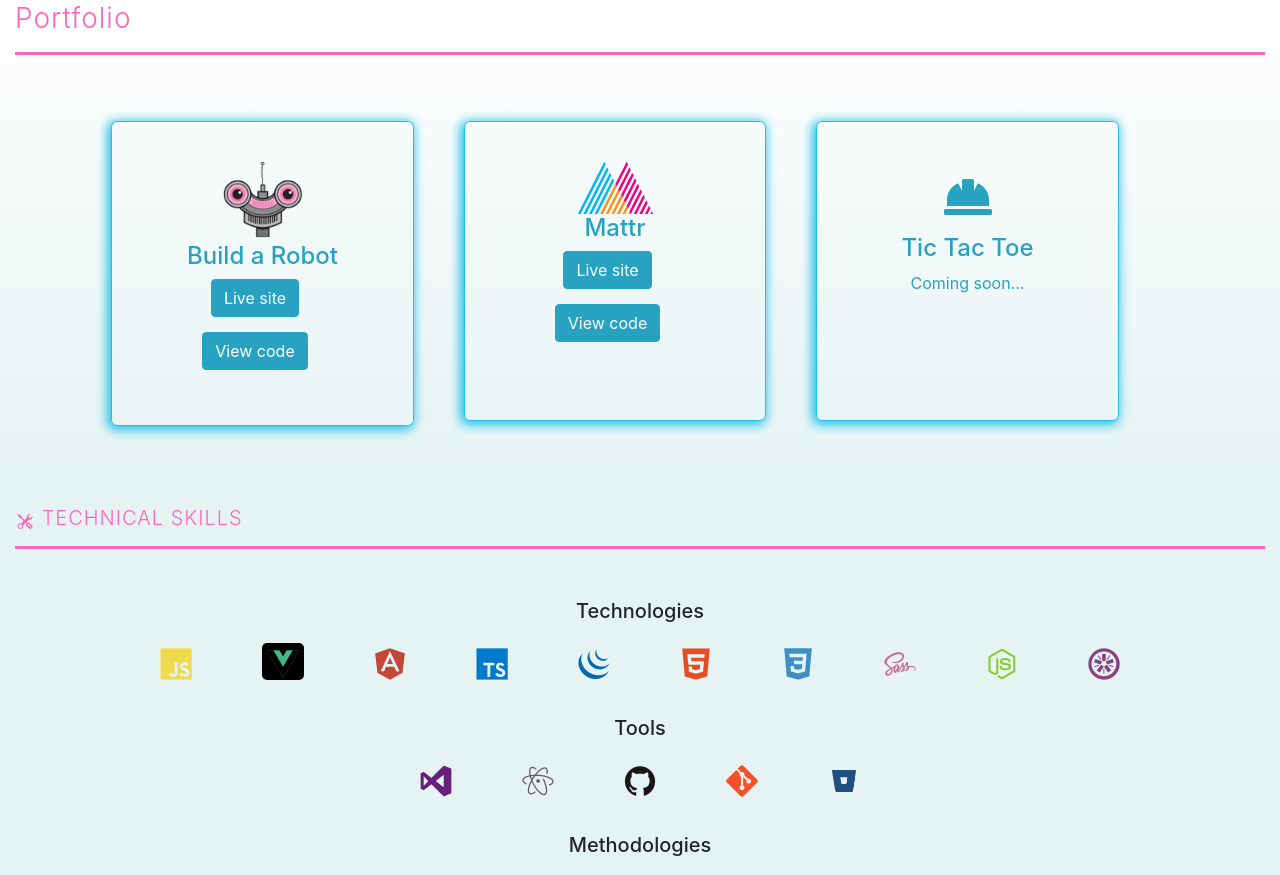
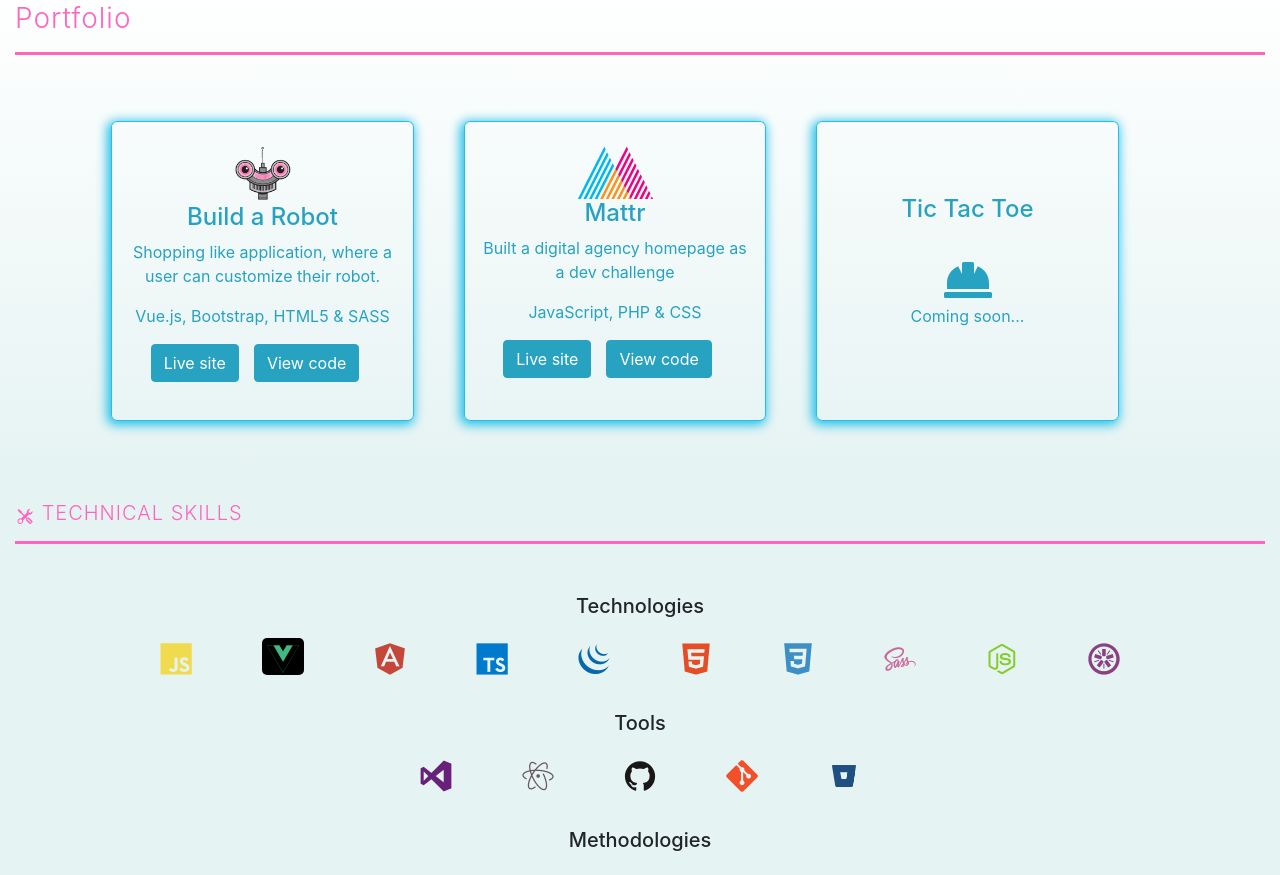
Before and after one commit to cassandreh1/cassandre-portfolio, an Angular app: page / in a window 1280 px wide. Shown: the part 940-1815 px from the top of the page. Built offline with nearby package versions, Linux system fonts and the light colour scheme.

Commit message:
adding porfolio items descriptions

```diff
--- a/src/app/portfolio/portfolio.component.html
+++ b/src/app/portfolio/portfolio.component.html
@@ -8,20 +8,29 @@
             <div class="col-sm-12 col-lg-3 portfolio-item">
                 <img src="../../assets/build-a-bot-logo.png" alt="build a robot logo">
                 <h4>Build a Robot</h4>
+                <p>Shopping like application, where a user can customize their robot.</p>
+                <p>Vue.js, Bootstrap, HTML5 & SASS</p>
+                <div>
                     <a class="btn btn-outline-primary" href="https://cassandrehenriquez-build-a-bot.netlify.app">Live site</a>
                     <a class="btn btn-outline-primary" href="https://github.com/cassandreh1/build-a-bot">View code</a>
+                </div>
                 </div>
             <div class="col-sm-12 col-lg-3 portfolio-item">
                 <img id="mattr-logo" src="../../assets/mattr-logo.png" alt="mattr logo">
                 <h4>Mattr</h4>
+                <p>Built a digital agency homepage as a dev challenge</p>
+                <p>JavaScript, PHP & CSS</p>
+                <div>
                     <a class="btn btn-outline-primary" href="https://cassandreh1.github.io/Mode-Dev/">Live site</a>
                     <a class="btn btn-outline-primary" href="https://github.com/cassandreh1/Mode-Dev">View code</a>
                 </div>
+                </div>
             <div class="col-sm-12 col-lg-3 portfolio-item">
-                <div>
-                    <fa-icon [icon]="faHardHat" class="fa-3x"></fa-icon>
-                </div>
+                <br>
+                <br>
                 <h4>Tic Tac Toe</h4>
+                <br>
+                <fa-icon [icon]="faHardHat" class="fa-3x" [ngStyle]="{ 'line-height': 0 }"></fa-icon>
                 <p>Coming soon...</p>
                 <!-- <a class="btn btn-outline-primary" href="javascript:void(0)">TBD</a>
                 <a class="btn btn-outline-primary"href="javascript:void(0)">TBD</a> -->
--- a/src/app/portfolio/portfolio.component.scss
+++ b/src/app/portfolio/portfolio.component.scss
@@ -10,13 +10,16 @@
     display: flex;
     .portfolio-item {
         min-height: 300px;
+        display: flex;
+        align-items: center;
+        flex-direction: column;
+        padding-top: 25px;
         box-shadow: -2px 2px 11px 2px #22c0e8;
         border: 1px solid #22c0e8;
         border-radius: 2%;
         color: #28a2c1;
         height: 50%;
         margin-right: 50px;
-        padding: 40px;
         text-align: center;
         &:hover {
             color: white;
@@ -30,8 +33,8 @@
             }
         }
         img {
-            width: 5rem;
-            height: 5rem;
+            width: 3.5rem;
+            height: 3.5rem;
         }
         #mattr-logo {
             width: auto;
```
Lines whose indentation alone changed are shown as unchanged.
